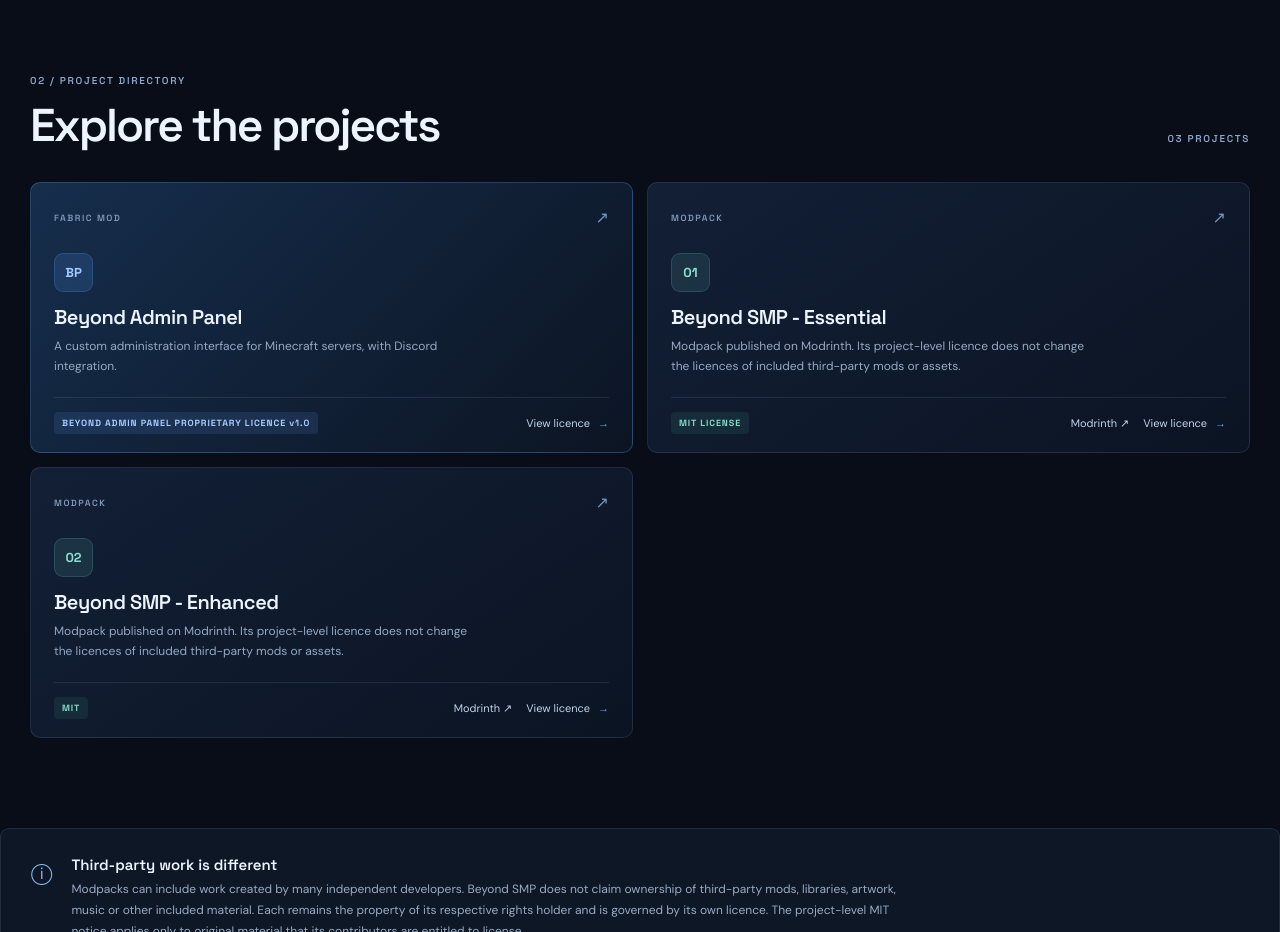
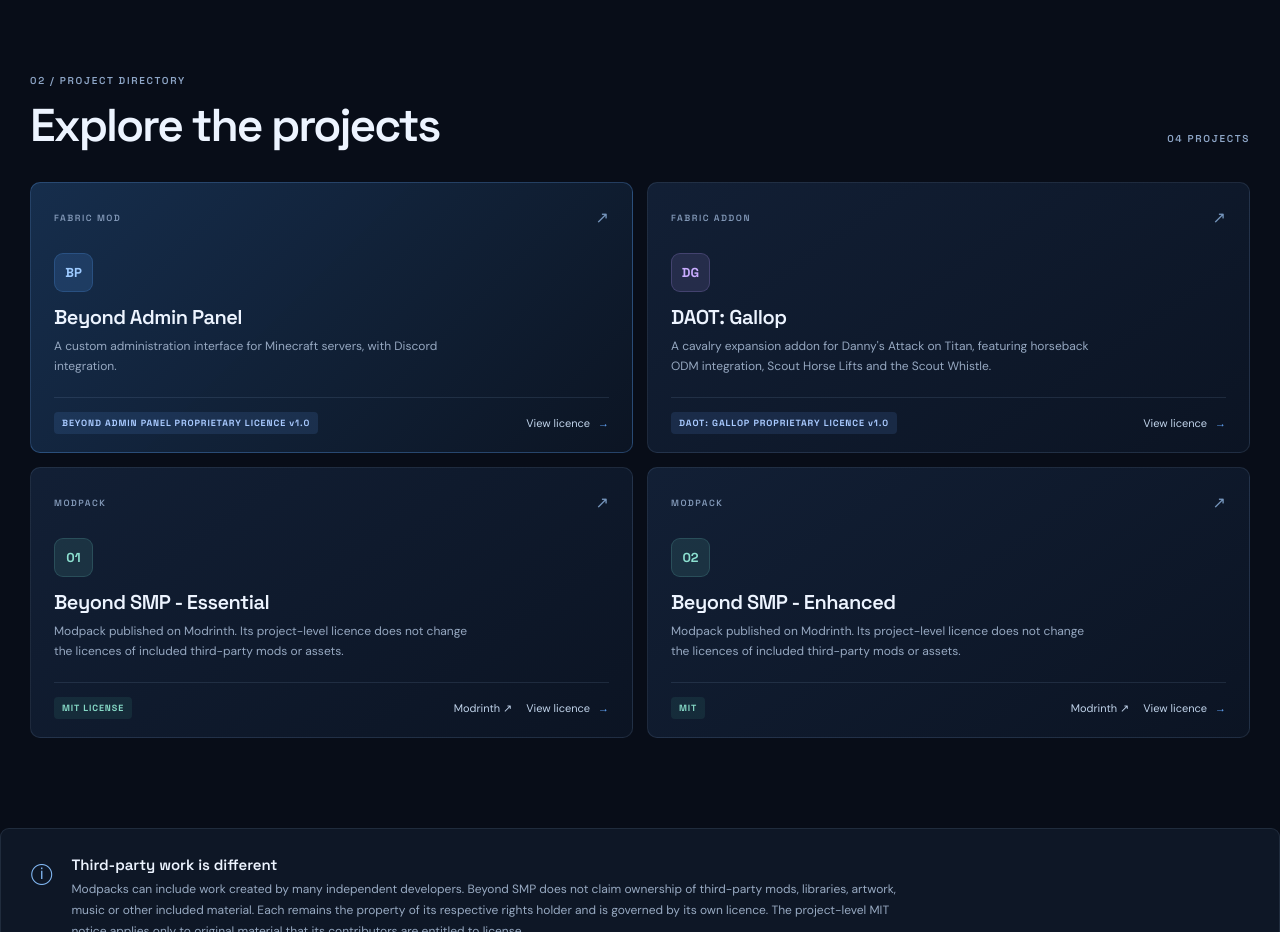
Before and after one commit to hmerr24-ui/Beyond-SMP-Licensing, a plain HTML site: page index.html in a window 1280 px wide. Shown: the part 1120-2052 px from the top of the page. Drawn offline with Linux system fonts and the light colour scheme.

Commit message:
Add DAOT: Gallop to project licensing directory

```diff
--- a/index.html
+++ b/index.html
@@ -43,9 +43,10 @@
     </section>
 
     <section class="projects section" id="projects">
-      <div class="section-heading"><div><div class="section-kicker">02 / PROJECT DIRECTORY</div><h2>Explore the projects</h2></div><span class="section-count">03 PROJECTS</span></div>
+      <div class="section-heading"><div><div class="section-kicker">02 / PROJECT DIRECTORY</div><h2>Explore the projects</h2></div><span class="section-count">04 PROJECTS</span></div>
       <div class="project-grid">
         <article class="project-card project-featured"><div class="card-top"><span class="project-type">FABRIC MOD</span><span class="card-arrow">↗</span></div><div class="project-icon icon-panel">BP</div><h3>Beyond Admin Panel</h3><p>A custom administration interface for Minecraft servers, with Discord integration.</p><div class="card-bottom"><span class="license-pill custom-pill">BEYOND ADMIN PANEL PROPRIETARY LICENCE v1.0</span><a href="licenses/beyond-admin-panel.html">View licence <span>→</span></a></div></article>
+        <article class="project-card"><div class="card-top"><span class="project-type">FABRIC ADDON</span><span class="card-arrow">↗</span></div><div class="project-icon icon-mod">DG</div><h3>DAOT: Gallop</h3><p>A cavalry expansion addon for Danny's Attack on Titan, featuring horseback ODM integration, Scout Horse Lifts and the Scout Whistle.</p><div class="card-bottom"><span class="license-pill custom-pill">DAOT: GALLOP PROPRIETARY LICENCE v1.0</span><a href="licenses/daot-gallop.html">View licence <span>→</span></a></div></article>
         <article class="project-card"><div class="card-top"><span class="project-type">MODPACK</span><span class="card-arrow">↗</span></div><div class="project-icon icon-pack">01</div><h3>Beyond SMP - Essential</h3><p>Modpack published on Modrinth. Its project-level licence does not change the licences of included third-party mods or assets.</p><div class="card-bottom"><span class="license-pill mit-pill">MIT LICENSE</span><span class="card-links"><a href="https://modrinth.com/project/3cPMEFls" target="_blank" rel="noopener noreferrer">Modrinth ↗</a><a href="licenses/mit.html">View licence <span>→</span></a></span></div></article>
         <article class="project-card"><div class="card-top"><span class="project-type">MODPACK</span><span class="card-arrow">↗</span></div><div class="project-icon icon-pack">02</div><h3>Beyond SMP - Enhanced</h3><p>Modpack published on Modrinth. Its project-level licence does not change the licences of included third-party mods or assets.</p><div class="card-bottom"><span class="license-pill mit-pill">MIT</span><span class="card-links"><a href="https://modrinth.com/project/Sr3T4kPq" target="_blank" rel="noopener noreferrer">Modrinth ↗</a><a href="licenses/mit.html">View licence <span>→</span></a></span></div></article>
       </div>
```
